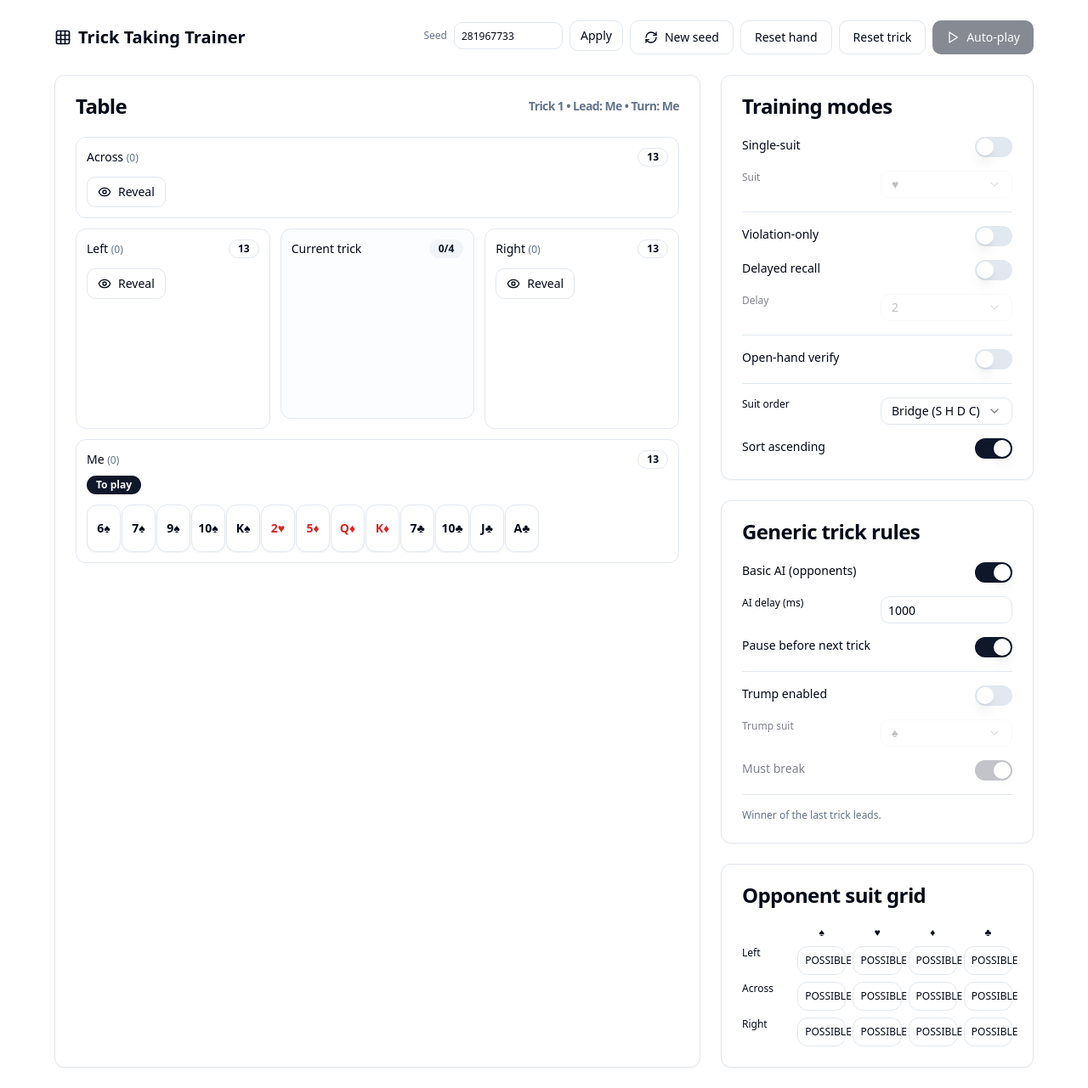
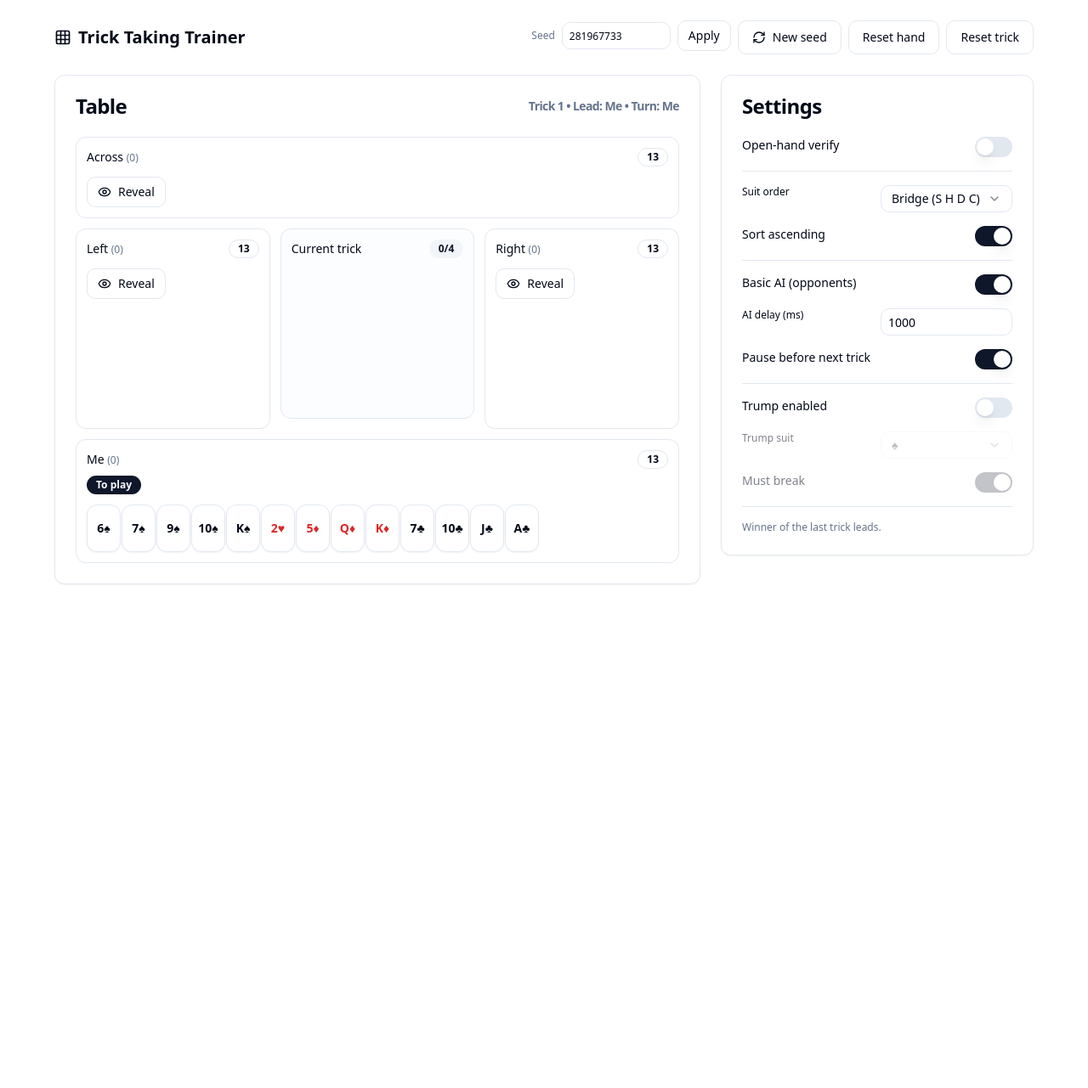
Before and after one commit to gsingh93/trick-taking-trainer, a React (Vite) app: page / in a window 1280 px wide. Shown: the whole page at 85% size. After the commit the page ends 800 px from the top, so only its background shows below. Built offline with nearby package versions, Linux system fonts and the light colour scheme; the HTML template or start-up script is replaced by a standard one.

Commit message:
Remove unused configuration options

```diff
--- a/src/App.tsx
+++ b/src/App.tsx
@@ -30,10 +30,7 @@ import { Grid3X3, Play, RefreshCw, Eye, EyeOff } from "lucide-react";
 type Suit = "S" | "H" | "D" | "C";
 const SUITS: Suit[] = ["S", "H", "D", "C"];
 
-type Opp = "Left" | "Across" | "Right";
-const OPPONENTS: Opp[] = ["Left", "Across", "Right"];
-
-type Seat = Opp | "Me";
+type Seat = "Left" | "Across" | "Right" | "Me";
 const SEATS: Seat[] = ["Left", "Across", "Right", "Me"];
 
 type Rank = 2 | 3 | 4 | 5 | 6 | 7 | 8 | 9 | 10 | 11 | 12 | 13 | 14; // 11=J,12=Q,13=K,14=A
@@ -41,8 +38,6 @@ type Rank = 2 | 3 | 4 | 5 | 6 | 7 | 8 | 9 | 10 | 11 | 12 | 13 | 14; // 11=J,12=Q
 type CardT = { suit: Suit; rank: Rank; id: string };
 
 type Hands = Record<Seat, CardT[]>;
-
-type GridState = Record<Opp, Record<Suit, "POSSIBLE" | "VOID">>;
 
 type PlayT = { seat: Seat; card: CardT };
 
@@ -348,33 +343,7 @@ function HandCol({
   );
 }
 
-type ToggleChipProps = {
-  value: "POSSIBLE" | "VOID";
-  onToggle: () => void;
-  disabled?: boolean;
-};
-
-function ToggleChip({ value, onToggle, disabled }: ToggleChipProps) {
-  return (
-    <button
-      type="button"
-      disabled={disabled}
-      onClick={onToggle}
-      className={
-        "w-full rounded-xl border px-2 py-2 text-xs font-medium " +
-        (value === "VOID" ? "bg-foreground text-background" : "bg-background") +
-        (disabled ? " opacity-50" : "")
-      }
-    >
-      {value}
-    </button>
-  );
-}
-
 export default function App() {
-  const [modeSingleSuit, setModeSingleSuit] = useState(false);
-  const [modeViolationOnly, setModeViolationOnly] = useState(false);
-  const [modeDelayedRecall, setModeDelayedRecall] = useState(false);
   const [modeOpenHandVerify, setModeOpenHandVerify] = useState(false);
   const [suitOrderMode, setSuitOrderMode] = useState<"bridge" | "poker">("bridge");
   const [sortAscending, setSortAscending] = useState(true);
@@ -383,9 +352,6 @@ export default function App() {
   const [aiDelayMs, setAiDelayMs] = useState(1000);
   const [pauseBeforeNextTrick, setPauseBeforeNextTrick] = useState(true);
   const [awaitContinue, setAwaitContinue] = useState(false);
-
-  const [selectedSuit, setSelectedSuit] = useState<Suit>("H");
-  const [delayN, setDelayN] = useState("2");
 
   const [trump, setTrump] = useState<TrumpConfig>({
     enabled: false,
@@ -405,14 +371,6 @@ export default function App() {
     Right: false,
     Me: true,
   });
-
-  const uiSuitLock: Suit | null = modeSingleSuit ? selectedSuit : null;
-
-  const [grid, setGrid] = useState<GridState>(() => ({
-    Left: { S: "POSSIBLE", H: "POSSIBLE", D: "POSSIBLE", C: "POSSIBLE" },
-    Across: { S: "POSSIBLE", H: "POSSIBLE", D: "POSSIBLE", C: "POSSIBLE" },
-    Right: { S: "POSSIBLE", H: "POSSIBLE", D: "POSSIBLE", C: "POSSIBLE" },
-  }));
 
   const [leader, setLeader] = useState<Seat>("Me");
   const [trickStartLeader, setTrickStartLeader] = useState<Seat>("Me");
@@ -473,13 +431,6 @@ export default function App() {
     return out;
   }, [hands, trick, leader, trump, trumpBroken]);
 
-  function toggleCell(o: Opp, s: Suit) {
-    setGrid((g) => ({
-      ...g,
-      [o]: { ...g[o], [s]: g[o][s] === "VOID" ? "POSSIBLE" : "VOID" },
-    }));
-  }
-
   function cancelResolveTimer() {
     if (resolveTimerRef.current != null) {
       clearTimeout(resolveTimerRef.current);
@@ -494,11 +445,6 @@ export default function App() {
     setTricksWon({ Left: 0, Across: 0, Right: 0, Me: 0 });
     setHands(dealNewHands(createRng(seed)));
     setReveal({ Left: false, Across: false, Right: false, Me: true });
-    setGrid({
-      Left: { S: "POSSIBLE", H: "POSSIBLE", D: "POSSIBLE", C: "POSSIBLE" },
-      Across: { S: "POSSIBLE", H: "POSSIBLE", D: "POSSIBLE", C: "POSSIBLE" },
-      Right: { S: "POSSIBLE", H: "POSSIBLE", D: "POSSIBLE", C: "POSSIBLE" },
-    });
     setLeader("Me");
     setTurn("Me");
     setTrickStartLeader("Me");
@@ -731,10 +677,6 @@ export default function App() {
             <Button variant="outline" className="gap-2" onClick={resetTrickOnly}>
               Reset trick
             </Button>
-            <Button className="gap-2" disabled>
-              <Play className="h-4 w-4" />
-              Auto-play
-            </Button>
           </div>
         </header>
 
@@ -954,60 +896,9 @@ export default function App() {
           <div className="space-y-6">
             <Card>
               <CardHeader>
-                <CardTitle>Training modes</CardTitle>
+                <CardTitle>Settings</CardTitle>
               </CardHeader>
               <CardContent className="space-y-4">
-                <div className="flex justify-between">
-                  <span className="text-sm">Single-suit</span>
-                  <Switch checked={modeSingleSuit} onCheckedChange={setModeSingleSuit} />
-                </div>
-
-                <div className={"grid grid-cols-2 gap-2 " + (!modeSingleSuit ? "opacity-50" : "")}>
-                  <span className="text-xs">Suit</span>
-                  <Select value={selectedSuit} onValueChange={(v) => setSelectedSuit(v as Suit)} disabled={!modeSingleSuit}>
-                    <SelectTrigger className="h-8">
-                      <SelectValue />
-                    </SelectTrigger>
-                    <SelectContent>
-                      {SUITS.map((s) => (
-                        <SelectItem key={s} value={s}>
-                          {suitGlyph(s)}
-                        </SelectItem>
-                      ))}
-                    </SelectContent>
-                  </Select>
-                </div>
-
-                <Separator />
-
-                <div className="flex justify-between">
-                  <span className="text-sm">Violation-only</span>
-                  <Switch checked={modeViolationOnly} onCheckedChange={setModeViolationOnly} />
-                </div>
-
-                <div className="flex justify-between">
-                  <span className="text-sm">Delayed recall</span>
-                  <Switch checked={modeDelayedRecall} onCheckedChange={setModeDelayedRecall} />
-                </div>
-
-                <div className={"grid grid-cols-2 gap-2 " + (!modeDelayedRecall ? "opacity-50" : "")}>
-                  <span className="text-xs">Delay</span>
-                  <Select value={delayN} onValueChange={setDelayN} disabled={!modeDelayedRecall}>
-                    <SelectTrigger className="h-8">
-                      <SelectValue />
-                    </SelectTrigger>
-                    <SelectContent>
-                      {["1", "2", "3", "4"].map((n) => (
-                        <SelectItem key={n} value={n}>
-                          {n}
-                        </SelectItem>
-                      ))}
-                    </SelectContent>
-                  </Select>
-                </div>
-
-                <Separator />
-
                 <div className="flex justify-between">
                   <span className="text-sm">Open-hand verify</span>
                   <Switch checked={modeOpenHandVerify} onCheckedChange={setModeOpenHandVerify} />
@@ -1035,14 +926,8 @@ export default function App() {
                     onCheckedChange={setSortAscending}
                   />
                 </div>
-              </CardContent>
-            </Card>
+                <Separator />
 
-            <Card>
-              <CardHeader>
-                <CardTitle>Generic trick rules</CardTitle>
-              </CardHeader>
-              <CardContent className="space-y-4">
                 <div className="flex justify-between">
                   <span className="text-sm">Basic AI (opponents)</span>
                   <Switch checked={aiEnabled} onCheckedChange={setAiEnabled} />
@@ -1101,35 +986,6 @@ export default function App() {
                 <Separator />
 
                 <div className="text-xs text-muted-foreground">Winner of the last trick leads.</div>
-              </CardContent>
-            </Card>
-
-            <Card>
-              <CardHeader>
-                <CardTitle>Opponent suit grid</CardTitle>
-              </CardHeader>
-              <CardContent>
-                <div className="grid grid-cols-5 gap-2 text-xs">
-                  <div />
-                  {SUITS.map((s) => (
-                    <div key={s} className="text-center">
-                      {suitGlyph(s)}
-                    </div>
-                  ))}
-                  {OPPONENTS.map((o) => (
-                    <React.Fragment key={o}>
-                      <div className="font-medium">{o}</div>
-                      {SUITS.map((s) => (
-                        <ToggleChip
-                          key={o + s}
-                          value={grid[o][s]}
-                          disabled={uiSuitLock ? s !== uiSuitLock : false}
-                          onToggle={() => toggleCell(o, s)}
-                        />
-                      ))}
-                    </React.Fragment>
-                  ))}
-                </div>
               </CardContent>
             </Card>
           </div>
```
